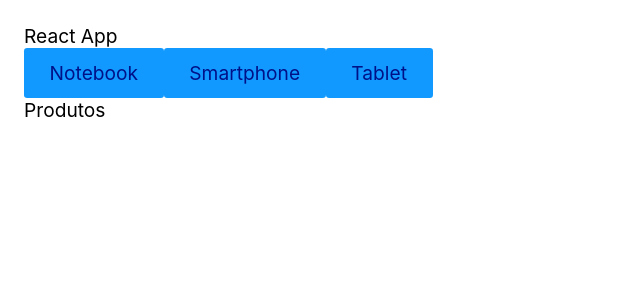
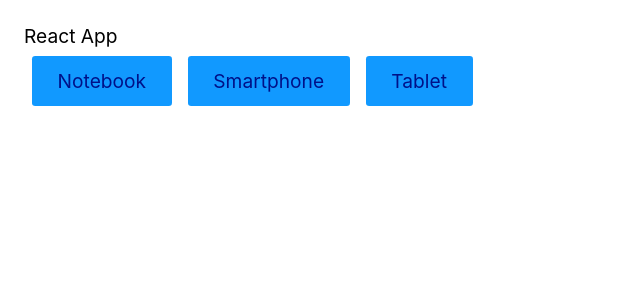
Before and after one commit to rafaelpssilva/origamid-react-completo, a React (Create React App) app in the folder appreact/: page / in a window 1280 px wide. Shown: the top 300 px of the page, without its empty margins (0-640 px from the left). Built offline with nearby package versions, Linux system fonts and the light colour scheme.

Commit message:
useState3

```diff
--- a/appreact/src/App.js
+++ b/appreact/src/App.js
@@ -2,10 +2,6 @@
 import Api from "./components/desafios/Api";
 
 function App() {
-    function apiGet() {
-        fetch("https://ranekapi.origamid.dev/json/api/produto/tablet");
-    }
-
     return (
         <div>
             <Api />
--- a/appreact/src/components/desafios/Api.jsx
+++ b/appreact/src/components/desafios/Api.jsx
@@ -2,17 +2,32 @@
 import Produtos from "./Produtos";
 
 function Api() {
+    const [dados, setDados] = React.useState(null);
+    const [carregando, setCarregando] = React.useState(null);
 
-    function handleClick(event) {
-        console.log(event.target.innerText);
+    async function handleClick(event) {
+        setCarregando(true);
+        const response = await fetch(
+            `https://ranekapi.origamid.dev/json/api/produto/${event.target.innerText}`
+        );
+        const json = await response.json();
+        setDados(json);
+        setCarregando(false);
     }
 
     return (
         <div>
-            <button onClick={handleClick}>Notebook</button>
-            <button onClick={handleClick}>Smartphone</button>
-            <button onClick={handleClick}>Tablet</button>
-            <Produtos />
+            <button onClick={handleClick} style={{ margin: ".5rem" }}>
+                Notebook
+            </button>
+            <button onClick={handleClick} style={{ margin: ".5rem" }}>
+                Smartphone
+            </button>
+            <button onClick={handleClick} style={{ margin: ".5rem" }}>
+                Tablet
+            </button>
+            {carregando && <p>Carregando...</p>}
+            {dados && <Produtos dados={dados} />}
         </div>
     );
 }
--- a/appreact/src/components/desafios/Produtos.jsx
+++ b/appreact/src/components/desafios/Produtos.jsx
@@ -1,7 +1,13 @@
 import React from "react";
 
-function Produtos() {
-    return <div>Produtos</div>;
+function Produtos({ dados }) {
+    return (
+        <div>
+            <h1>{dados.nome}</h1>
+            <p>R$ {dados.preco}</p>
+            <img src={dados.fotos[0]} alt={dados.fotos[0].titulo} />
+        </div>
+    );
 }
 
 export default Produtos;
```
